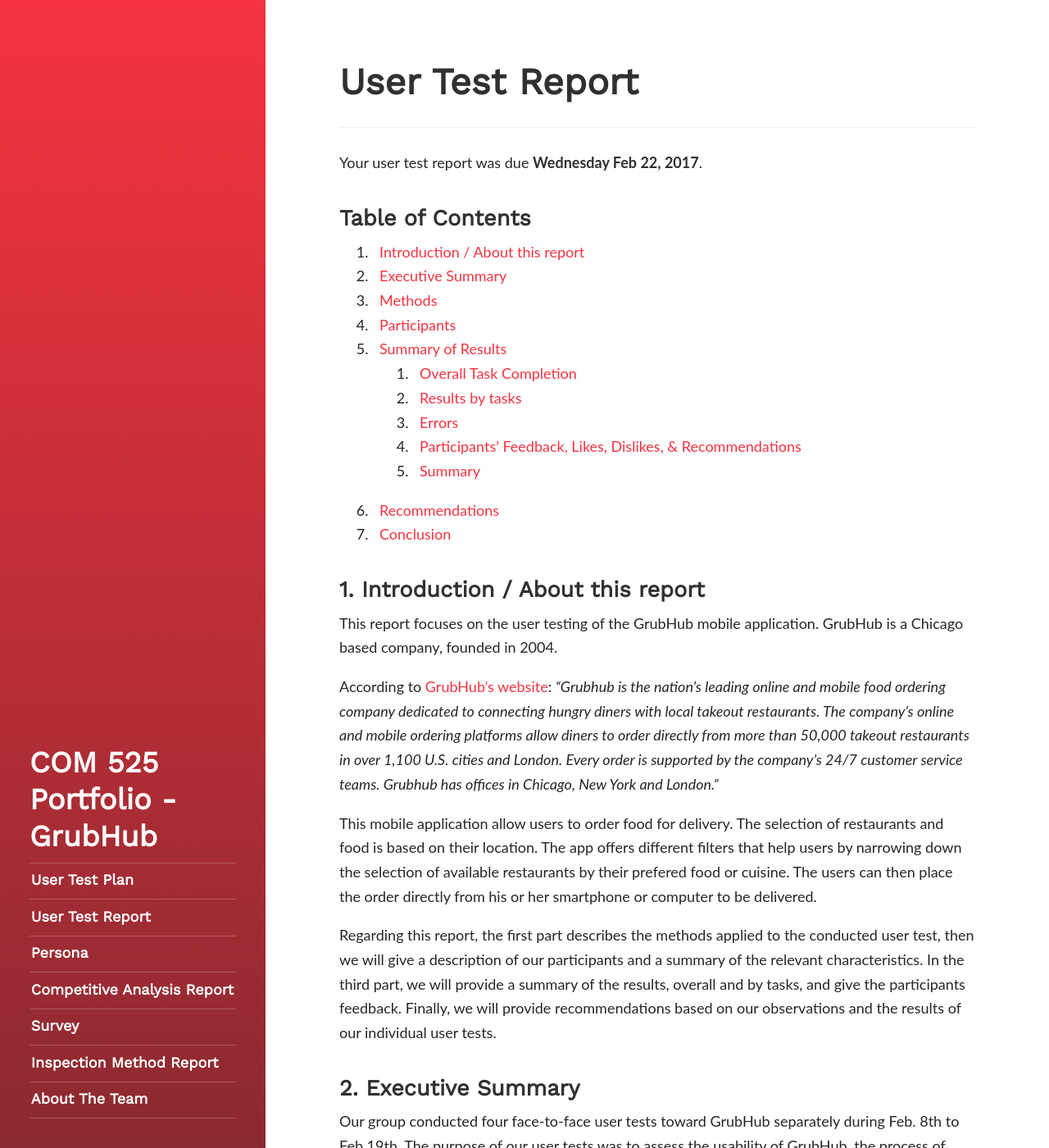
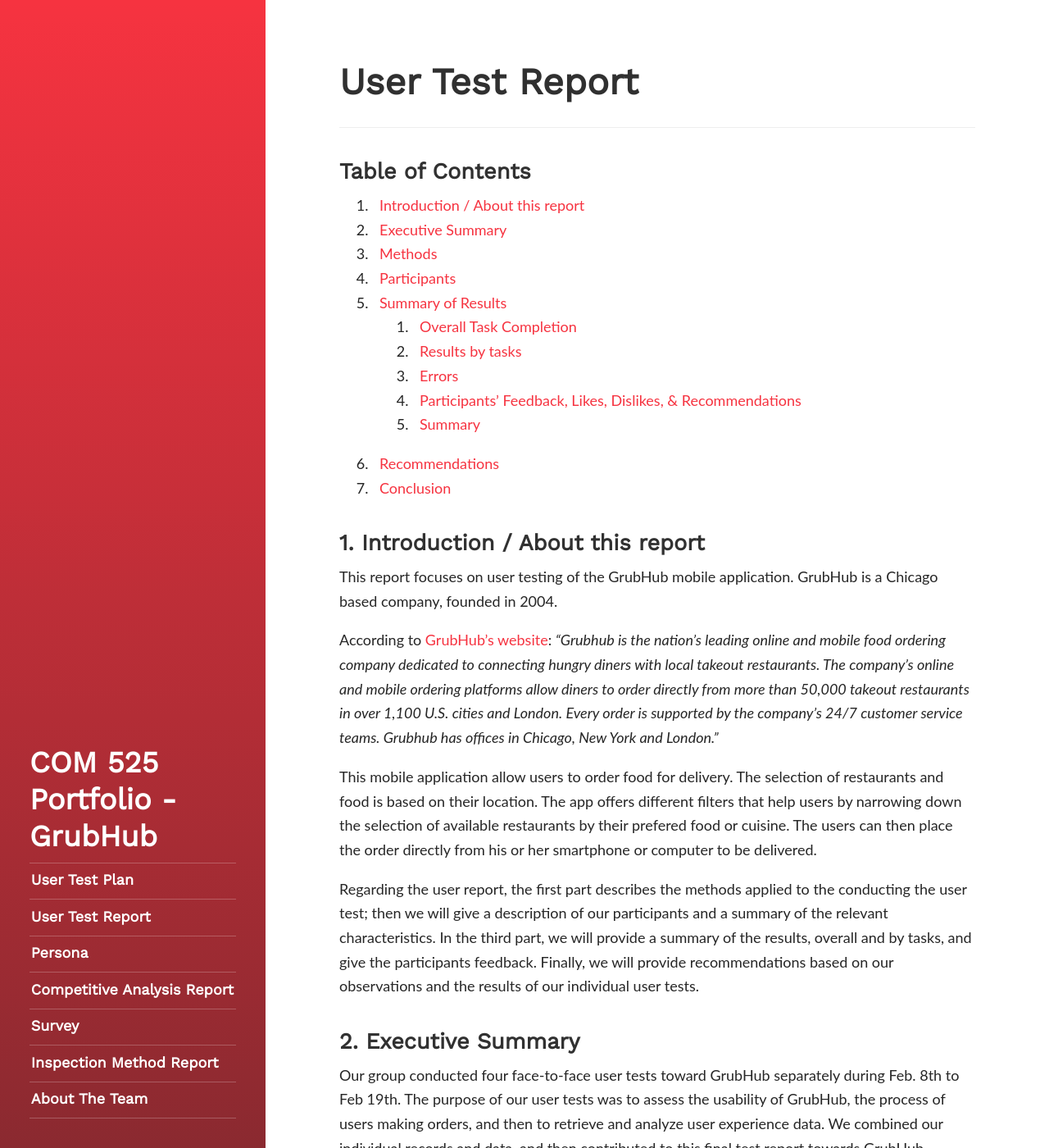
Before and after one commit to florian-wahl/com525portfolio, a Jekyll site: the page built from user-test-report.md, in a window 1280 px wide and 1400 px high. Shown: the whole window at 82% size. Built offline with Jekyll 4.4.1, drawn with Linux system fonts in a browser that asks for light colours.

Commit message:
Update user-test-report.md

```diff
--- a/user-test-report.md
+++ b/user-test-report.md
@@ -3,7 +3,7 @@
 title: User Test Report
 weight: 2
 ---
-Your user test report was due **Wednesday Feb 22, 2017**.
+
 
 
 
@@ -31,7 +31,7 @@
 This mobile application allow users to order food for delivery. The selection of restaurants and food is based on their location. The app offers different filters that help users by narrowing down the selection of available restaurants by their prefered food or cuisine. The users can then place the order directly from his or her smartphone or computer to be delivered.
 
 
-Regarding this report, the first part describes the methods applied to the conducted user test, then we will give a description of our participants and a summary of the relevant characteristics. In the third part, we will provide a summary of the results, overall and by tasks, and give the participants feedback. Finally, we will provide recommendations based on our observations and the results of our individual user tests.
+Regarding the user report, the first part describes the methods applied to the conducting the user test; then we will give a description of our participants and a summary of the relevant characteristics. In the third part, we will provide a summary of the results, overall and by tasks, and give the participants feedback. Finally, we will provide recommendations based on our observations and the results of our individual user tests.
 
 ## 2. <span id="2">Executive Summary</span>
 Our group conducted four face-to-face user tests toward GrubHub separately during Feb. 8th to Feb 19th. The purpose of our user tests was to assess the usability of GrubHub, the process of users making orders, and then to retrieve and analyze user experience data. We combined our individual records and data, and then contributed to this final test report towards GrubHub.
```
Also changed, not shown: other parts of user-test-report.md (+1 -1 lines).
